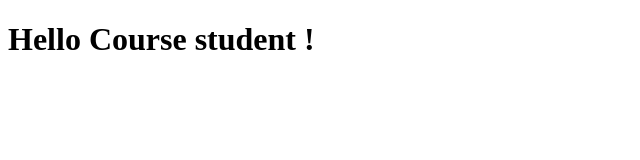
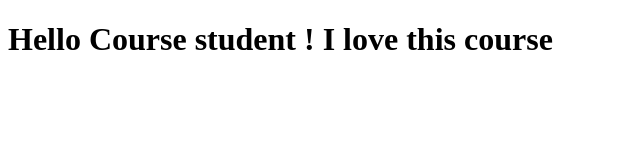
Before and after one commit to agabak/kabunga, a plain HTML site: page index.html in a window 1280 px wide. Shown: the whole page, without its empty margins (0-640 px from the left). Drawn offline with Linux system fonts and the light colour scheme.

Commit message:
Next  version of  web  file

```diff
--- a/index.html
+++ b/index.html
@@ -5,6 +5,6 @@
     <title>Hello coursera</title>
   </head>
   <body>
-      <h1>Hello Course student !</h1>
+      <h1>Hello Course student ! I  love  this  course</h1>
   </body>
 </html>
```
